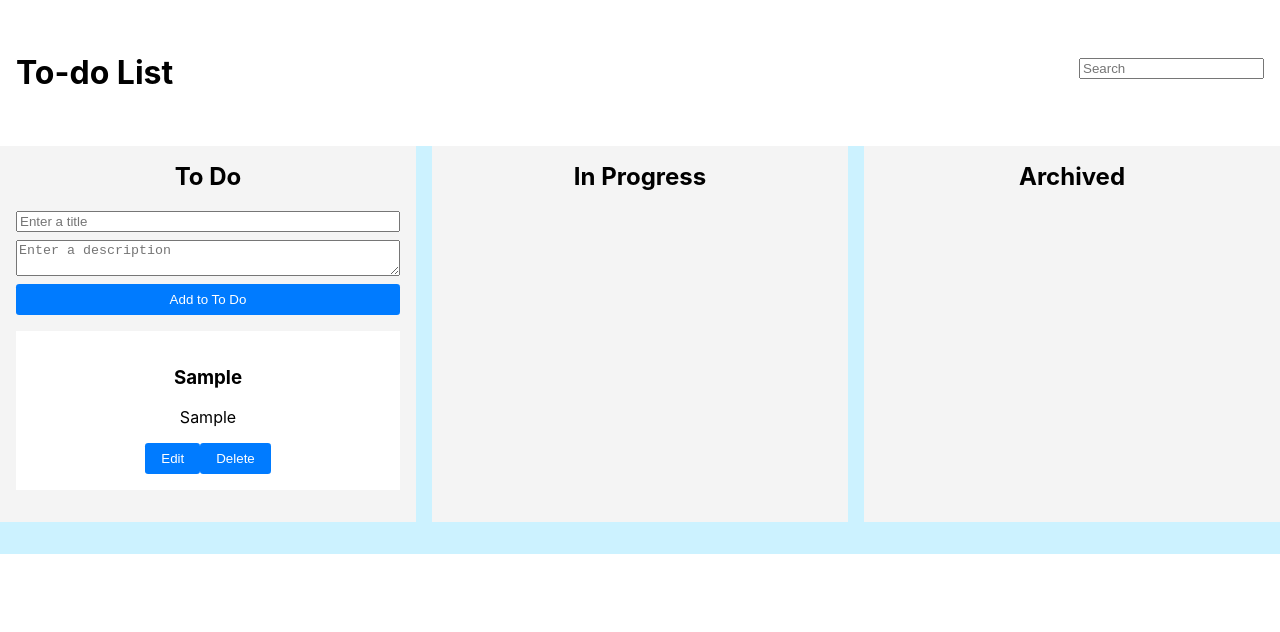
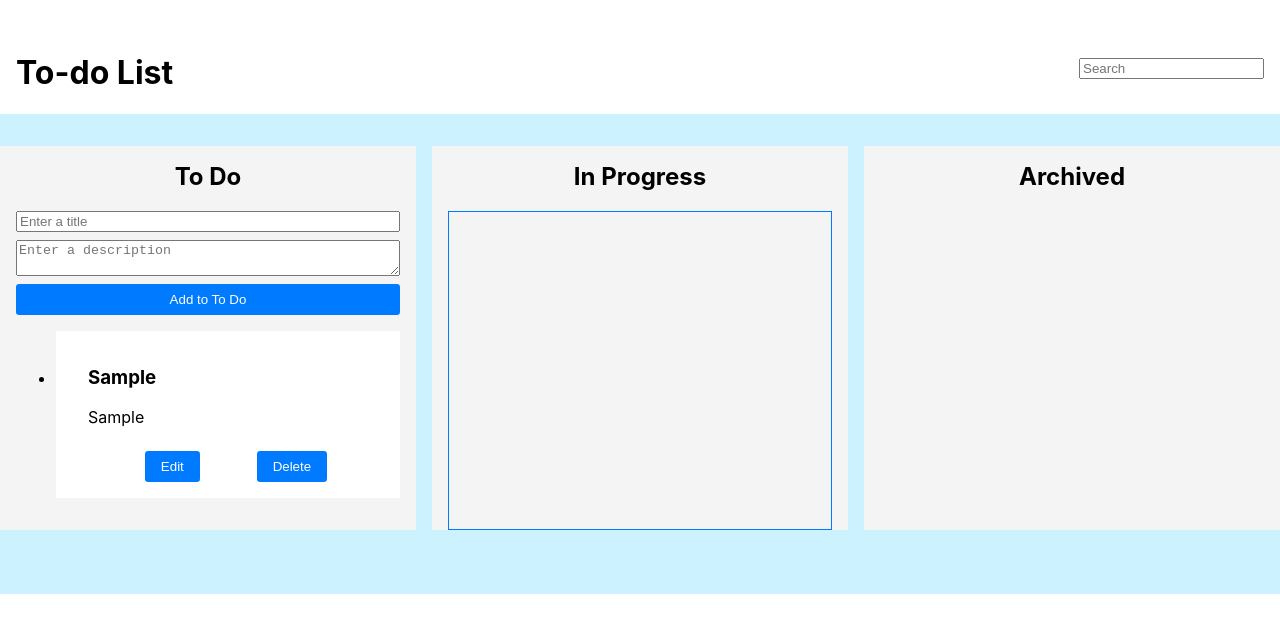
Before and after one commit to mt1516/TEMG4940C_23Su_To-Do_List, a React (Create React App) app: page / in a window 1280 px wide. Both pictures are taken after typing "Sample", "Sample" into the empty fields and a click on the button "Add to To Do". Shown: the top 632 px of the page. Built offline with nearby package versions, Linux system fonts and the light colour scheme.

Commit message:
drag and drop failed

```diff
--- a/package.json
+++ b/package.json
@@ -7,6 +7,7 @@
     "@testing-library/react": "^13.4.0",
     "@testing-library/user-event": "^13.5.0",
     "react": "^18.2.0",
+    "react-beautiful-dnd": "^13.1.1",
     "react-dom": "^18.2.0",
     "react-scripts": "5.0.1",
     "web-vitals": "^2.1.4"
--- a/src/components/Board.js
+++ b/src/components/Board.js
@@ -1,4 +1,5 @@
-import React, { useState } from 'react';
+import React, { useState, useContext } from 'react';
+import { DragDropContext, Droppable, Draggable } from "react-beautiful-dnd";
 import Card from './Card';
 import CardForm from './CardForm';
 import SearchBar from './SearchBar';
@@ -8,6 +9,8 @@ const Board = () => {
 
     // Function to handle card creation
     const handleCreateCard = (newCard) => {
+        // const cardList = cards.filter((card) => card.list === newCard.list);
+        // newCard.order = cardList.length;
         setCards([...cards, newCard]);
     };
 
@@ -21,28 +24,35 @@ const Board = () => {
         setCards(cards.map((card) => (card.id === editedCard.id ? editedCard : card)));
     };
 
-    // Function to handle card movement between lists
-    const handleMoveCard = (cardId, newList) => {
-        setCards(
-            cards.map((card) => {
-                if (card.id === cardId) {
-                    return { ...card, list: newList };
+    // Function to handle card movement
+    const handleMoveCard = (result) => {
+        const { destination, source, draggableId } = result;
+        if (!destination || (destination.droppableId === source.droppableId && destination.index === source.index)) {
+            return;
         }
-                return card;
-            })
-        );
-    };
 
-    // Function to handle card reordering within a list
-    const handleReorderCards = (list, newCardOrder) => {
-        setCards(
-            cards.map((card) => {
-                if (card.list === list && newCardOrder.includes(card.id)) {
-                    return { ...card, order: newCardOrder.indexOf(card.id) };
+        const movedCard = cards.find((card) => card.id === draggableId);
+        const movedFrom = cards.filter((card) => card.list === source.droppableId);
+        const movedTo = cards.filter((card) => card.list === destination.droppableId);
+        const unaffectedCards = cards.filter((card) => card.list !== source.droppableId && card.list !== destination.droppableId);
+
+        if (source.draggableId === destination.draggableId) {
+            movedFrom.splice(source.index, 1);
+            movedFrom.splice(Math.min(destination.index, 0), 0, movedCard);
         }
-                return card;
-            })
-        );
+        // console.log(newCardOrder);
+        // console.log(source.index);
+        // console.log(destination.index);
+        // if (destination.index > source.index) {
+        //     newCardOrder.splice(destination.index, 0, movedCard);
+        //     newCardOrder.splice(source.index, 1);
+        // } else if (destination.index < source.index) {
+        //     newCardOrder.splice(destination.index, 0, movedCard);
+        //     newCardOrder.splice(source.index+1, 1);
+        // }
+        // movedCard.list = destination.droppableId;
+        // console.log(newCardOrder);
+        // setCards(newCardOrder);
     };
 
     // Function to handle card search
@@ -61,7 +71,6 @@ const Board = () => {
         }
     };
 
-
     return (
         <div className="board">
             <div className="top-bar">
@@ -69,36 +78,83 @@ const Board = () => {
                 <SearchBar onSearch={handleSearch} />
             </div>
             <div className="list_grid">
+                <DragDropContext onDragEnd={handleMoveCard}>
                 <div className="list">
                     <h2>To Do</h2>
                     <CardForm onCreateCard={handleCreateCard} list="todo" />
+                    {/* <DragDropContext onDragEnd={handleEnd}> */}
+                        <Droppable droppableId="todo">
+                            {(provided) => (
+                                <ul {...provided.droppableProps} ref={provided.innerRef}>
                                     {cards
                                         .filter((card) => card.list === 'todo')
-                    .map((card) => (
+                                        .map((card, index) => (
+                                            <Draggable key={card.id} draggableId={card.id} index={index}>
+                                                {/* {(provided, snapshot) => ( */}
+                                                {(provided) => (
+                                                    <li
+                                                        ref={provided.innerRef}
+                                                        key={card.id}
+                                                        {...provided.draggableProps}
+                                                        {...provided.dragHandleProps}
+                                                        // className={
+                                                        //     snapshot.isDragging ? 'selected' : 'not-selected'
+                                                        // }
+                                                    >
                                                         <Card
                                                             key={card.id}
                                                             card={card}
                                                             onDeleteCard={handleDeleteCard}
                                                             onEditCard={handleEditCard}
                                                             onMoveCard={handleMoveCard}
-                        onReorderCards={handleReorderCards}
+                                                            // onReorderCards={handleReorderCards}
                                                         />
+                                                    </li>
+                                                )}
+                                            </Draggable>
                                         ))}
+                                    {provided.placeholder}
+                                </ul>
+                            )}
+                        </Droppable>
+                    {/* </DragDropContext> */}
                 </div>
                 <div className="list">
                     <h2>In Progress</h2>
+                    {/* <DragDropContext onDragEnd={handleEnd}> */}
+                        <Droppable droppableId="inProgress">
+                            {(provided) => (
+                                <div className="dropArea">
+                                <ul {...provided.droppableProps} ref={provided.innerRef}>
                                     {cards
                                         .filter((card) => card.list === 'inProgress')
                                         .map((card) => (
+                                            <Draggable key={card.id} draggableId={card.id} index={card.order}>
+                                                {(provided) => (
+                                                    <li
+                                                        ref={provided.innerRef}
+                                                        key={card.id}
+                                                        {...provided.draggableProps}
+                                                        {...provided.dragHandleProps}
+                                                    >
                                                         <Card
                                                             key={card.id}
                                                             card={card}
                                                             onDeleteCard={handleDeleteCard}
                                                             onEditCard={handleEditCard}
                                                             onMoveCard={handleMoveCard}
-                        onReorderCards={handleReorderCards}
+                                                            // onReorderCards={handleReorderCards}
                                                         />
+                                                    </li>
+                                                )}
+                                            </Draggable>
                                         ))}
+                                    {provided.placeholder}
+                                </ul>
+                                </div>
+                            )}
+                        </Droppable>
+                    {/* </DragDropContext> */}
                 </div>
                 <div className="list">
                     <h2>Archived</h2>
@@ -111,10 +167,11 @@ const Board = () => {
                         onDeleteCard={handleDeleteCard}
                         onEditCard={handleEditCard}
                         onMoveCard={handleMoveCard}
-                        onReorderCards={handleReorderCards}
+                        // onReorderCards={handleReorderCards}
                         />
                     ))}
                 </div>
+                </DragDropContext>
             </div>
         </div>
     );
--- a/src/index.js
+++ b/src/index.js
@@ -5,7 +5,7 @@ import App from './App';
 
 const root = ReactDOM.createRoot(document.getElementById('root'));
 root.render(
-  <React.StrictMode>
-    <App />
-  </React.StrictMode>
+  // <React.StrictMode>
+  <App />
+  // </React.StrictMode>
 );
--- a/src/styles/App.css
+++ b/src/styles/App.css
@@ -1,6 +1,7 @@
 .App {
   text-align: center;
   margin-top: 2rem;
+  background-color: #ccf2ff;
 }
 
 .top-bar {
@@ -9,6 +10,7 @@
   align-items: center;
   margin-bottom: 2rem;
   padding: 0 1rem;
+  background-color: #ffffff;
 }
 
 .title {
@@ -53,6 +55,13 @@
   margin-top: 0;
 }
 
+.dropArea {
+  min-height: 90%;
+  border-color: #007bff;
+  border-style: solid;
+  border-width: 1px;
+}
+
 .card {
   background-color: #fff;
   padding: 1rem;
@@ -65,6 +74,18 @@
 
 .card-description {
   margin-bottom: 0;
+}
+
+.card-details {
+  text-align: left;
+  margin-left: 1rem;
+  margin-top: 1rem;
+}
+
+.card-actions {
+  display: flex;
+  justify-content: space-evenly;
+  margin-top: 1.5rem;
 }
 
 form {
```
Also changed, not shown: src/components/Card.js (line endings or trailing spaces), 1 other file (tests, documents, lock files or other folders). Lines whose indentation alone changed are shown as unchanged.
